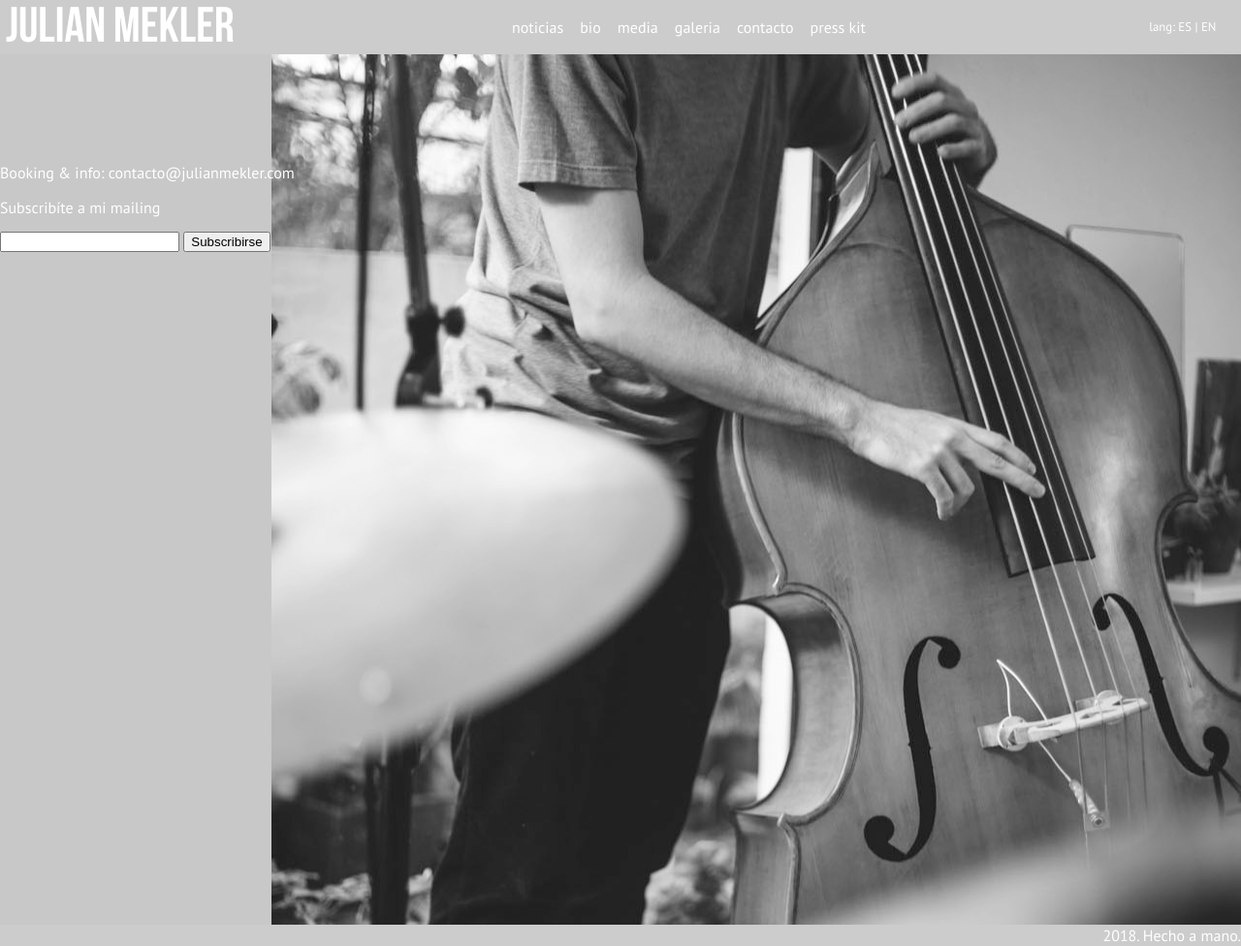
After one commit to mejler/mejler.github.io, a PHP site: page /contacto.html in a window 1280 px wide. The commit adds this page. Shown: the whole page at 97% size. Run offline with PHP 8.4, Linux system fonts and the light colour scheme; some libraries are stand-ins or nearby versions.

Commit message:
23-10
todo lo que hay hasta la fecha

```diff
--- /dev/null
+++ b/contacto.html
@@ -0,0 +1,61 @@
+<!DOCTYPE html>
+<html class="contacto">
+  <head>
+    <meta charset="utf-8" />
+    <meta http-equiv="X-UA-Compatible" content="IE=edge">
+    <title>Julián Mekler | Home</title>
+    <meta name="viewport" content="width=device-width, initial-scale=1">
+    <link rel="stylesheet" type="text/css" media="screen" href="main.css" />
+    <link href="https://fonts.googleapis.com/css?family=PT+Sans" rel="stylesheet">
+    <link rel="stylesheet" href="https://use.fontawesome.com/releases/v5.4.1/css/all.css" integrity="sha384-5sAR7xN1Nv6T6+dT2mhtzEpVJvfS3NScPQTrOxhwjIuvcA67KV2R5Jz6kr4abQsz" crossorigin="anonymous">
+    <script src="main.js"></script>
+  </head>
+
+  <body>
+
+    <header>
+
+      <div class="logo">
+        <a href="index.html"><h1>Julian Mekler</h1></a>
+      </div>
+
+      <nav>
+
+        <ul>
+          <li><a href="./index.html">Noticias</a></li>
+          <li><a href="./bio.html">Bio</a></li>
+          <li><a href="./media.html">Media</a></li>
+          <li><a href="./galeria.html">Galeria</a></li>
+          <li><a href="./contacto.html">Contacto</a></li>
+          <li><a href="./presskit.html">Press kit</a></li>
+        </ul>
+
+      </nav>
+
+      <div class="langbar">
+
+        <p>lang: <a href="#">ES</a> | <a href="#">EN</a></p>
+
+      </div>
+
+    </header>
+
+    <main>
+
+      <div class="content contact">
+        <p>Booking & info: <a href="mailto:contacto@julianmekler.com">contacto@julianmekler.com</a></p>
+        <p>Subscribíte a mi mailing</p>
+        <input>
+        <button>Subscribirse</button>
+      </div>
+
+    </main>
+
+    <footer>
+
+      <p>2018. Hecho a mano.</p>
+
+    </footer>
+
+</body>
+</html>
--- a/main.css
+++ b/main.css
@@ -50,7 +50,7 @@ table {
 
 @font-face {
   font-family: "Bebas Neue";
-  src: url("/assets/fonts/bebasneue.otf") format("opentype");
+  src: url("./assets/fonts/bebasneue.otf") format("opentype");
   }
 
 html {
@@ -262,7 +262,7 @@ footer p {
 .home body {
   background-color: rgb(0,0,0);
   color: rgb(255,255,255);
-  background-image: url("/assets/img/despierta1.jpg");
+  background-image: url("./assets/img/despierta1.jpg");
   background-repeat: no-repeat;
   background-position: right top;
 }
@@ -304,7 +304,7 @@ footer p {
 
 .bio main {
   padding-top: 12%;
-  background-image: url("/assets/img/rodajecm.jpg");
+  background-image: url("./assets/img/rodajecm.jpg");
   background-size: cover;
 }
 
@@ -404,13 +404,13 @@ footer p {
 }
 
 .media .separator.a {
-  background-image: url("/assets/img/jm6.jpg");
+  background-image: url("./assets/img/jm6.jpg");
   background-attachment: fixed;
   background-size: cover;
 }
 
 .media .separator.b {
-  background-image: url("/assets/img/pcm.jpg");
+  background-image: url("./assets/img/pcm.jpg");
   background-position-y: 50%;
   background-attachment: fixed;
   background-size: cover;
@@ -422,7 +422,7 @@ footer p {
 }
 
 .media .separator.d {
-  background-image: url("/assets/img/sab.jpg");
+  background-image: url("./assets/img/sab.jpg");
   background-attachment: fixed;
   background-position-y: 35%;
   background-size: cover;
@@ -461,7 +461,7 @@ footer p {
 
 .presskit main {
   padding-top: 12%;
-  background-image: url("/assets/img/rodajecm.jpg");
+  background-image: url("./assets/img/rodajecm.jpg");
   background-repeat: no-repeat;
   background-position: right top;
   min-height: 800px;
@@ -476,7 +476,7 @@ footer p {
 
 .contacto main {
   padding-top: 12%;
-  background-image: url("/assets/img/contacto.jpg");
+  background-image: url("./assets/img/contacto.jpg");
   background-repeat: no-repeat;
   background-position: right top;
   min-height: 800px;
```
Also changed, not shown: bio.html (added, +62 -0 lines), media.html (added, +59 -0 lines), presskit.html (added, +59 -0 lines), assets/Plachta y la cocina magnética  · 0040 - En Baja.jpg (added), assets/Plachta y la cocina magnética  · 0042 - En Baja.jpg (added), assets/Plachta y la cocina magnética  · 0045 - En Baja.jpg (added), assets/Plachta y la cocina magnética  · 0047 - En Baja.jpg (added).
